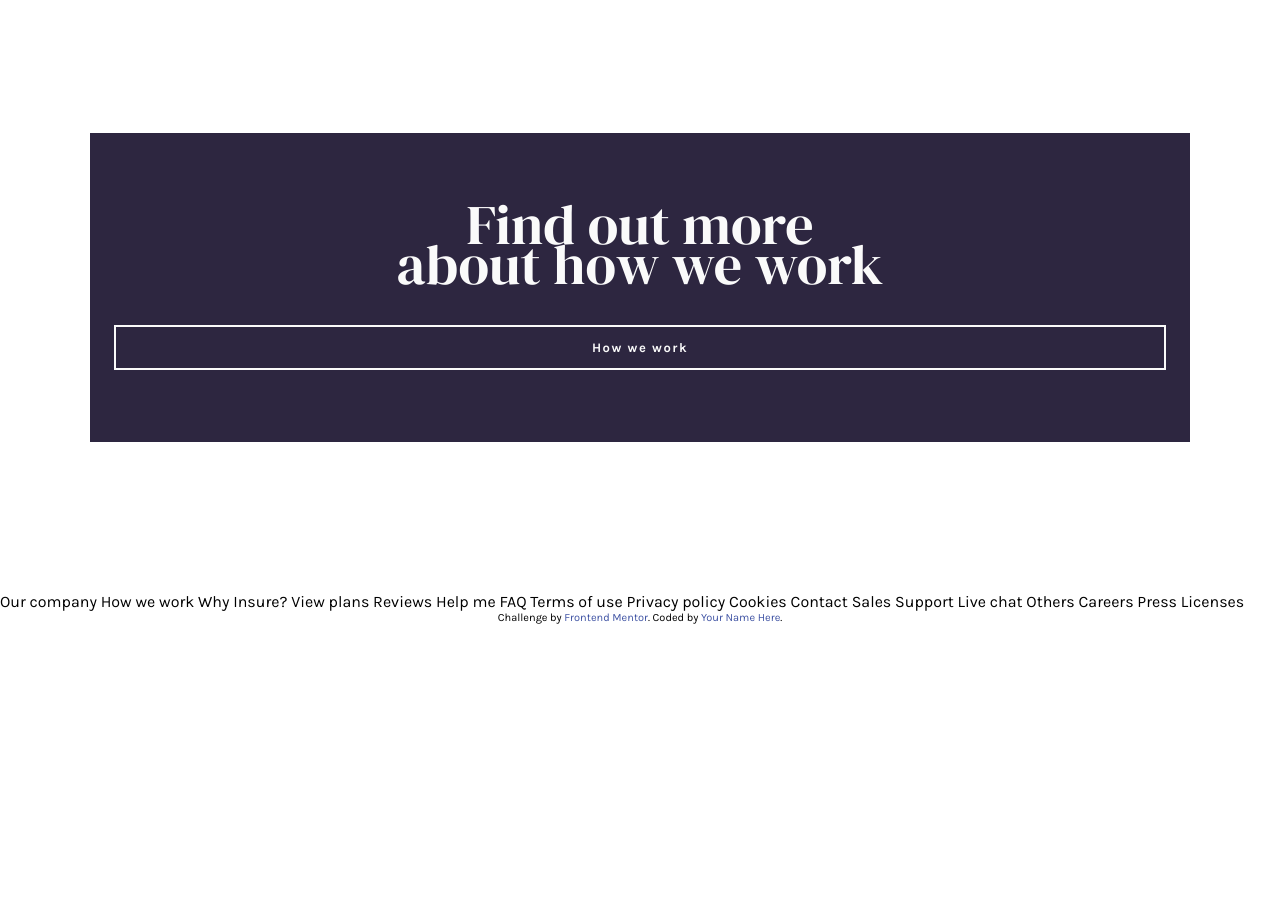
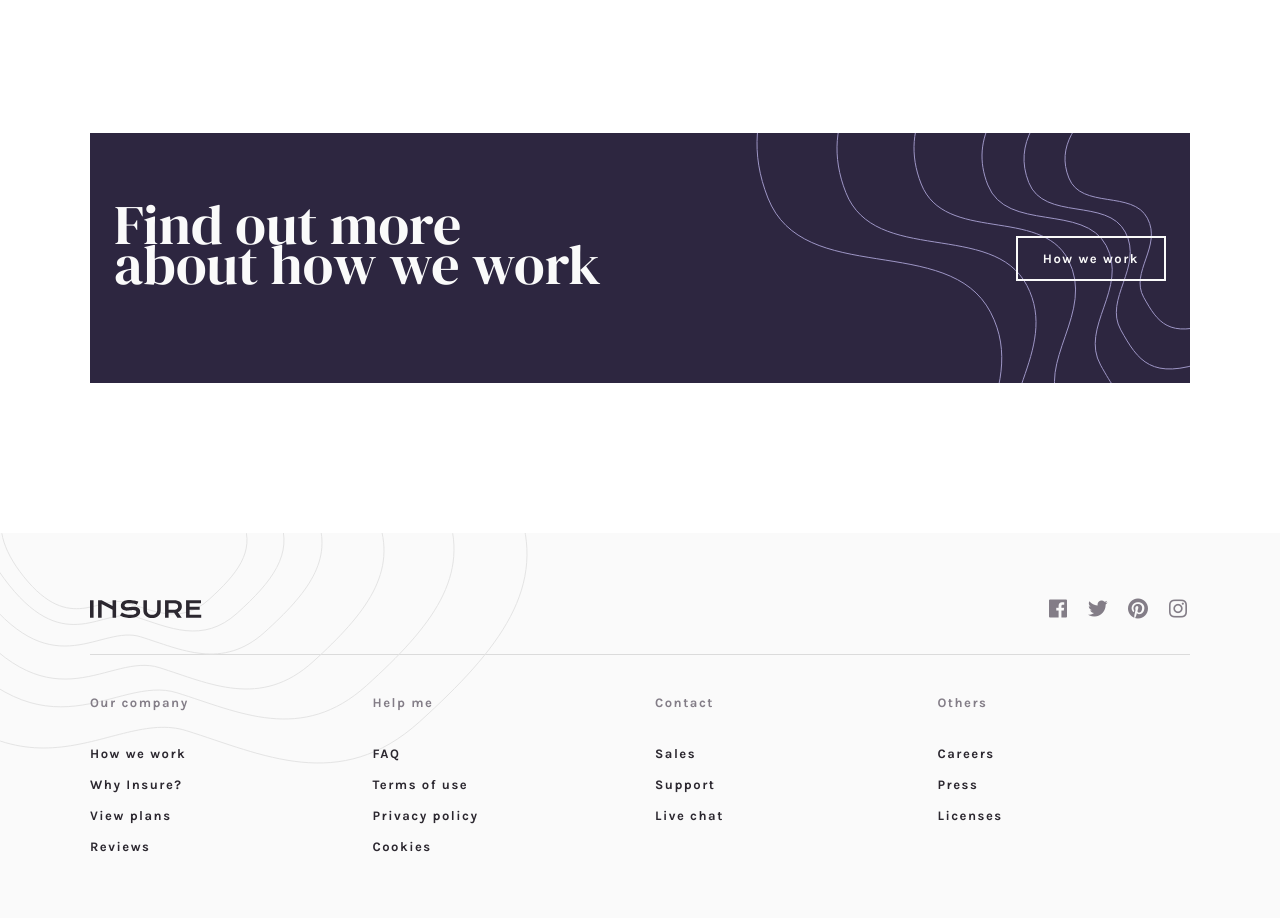
Before and after one commit to tvgc/insure-landing-page-master, a plain HTML site: page index.html in a window 1280 px wide. Shown: the part 1460-2378 px from the top of the page. Before the commit the page ends 2084 px from the top, so only its background shows below. Drawn offline with nearby package versions, Linux system fonts and the light colour scheme.

Commit message:
finished project

```diff
--- a/assets/css/base.css
+++ b/assets/css/base.css
@@ -158,7 +158,7 @@ body {
     content: '';
     height: 0.2rem;
     width: 0;
-    background-color: var(--color1);
+    background-color: black;
     position: absolute;
     left: 50%;
     bottom: -8px;
@@ -172,7 +172,7 @@ body {
     content: '';
     height: 0.2rem;
     width: 2.4rem;
-    background-color: var(--color1);
+    background-color: black;
     position: absolute;
     left: 50%;
     bottom: -8px;
--- a/assets/css/components.css
+++ b/assets/css/components.css
@@ -26,6 +26,7 @@
         gap: 2.4rem;
         padding: 4rem 2.4rem 0;
         font-size: var(--bigger-x1-fs);
+        z-index: 2;
     }
     .c-nav__item {
         width: 100%;
@@ -98,14 +99,17 @@
     .c-nav__menu .o-button {
         padding: 1.3rem 2.8rem;
     }
+    .c-nav__menu .o-button:hover {
+        background-color: var(--neutral1);
+        color: var(--neutral3);
+    }
 }
 
 
 
 
-
 /*-----------------------------------*\
-  #O-TEXT
+  #O-LINK
 \*-----------------------------------*/
 .o-link {
     font-size: var(--smaller-x1-fs);
@@ -303,6 +307,11 @@
   #MORE-SECTION
 \*-----------------------------------*/
 .c-more {
+    position: relative;
+    overflow: hidden;
+}
+
+.c-more__content {
     background-color: var(--color1);
     text-align: center;
     padding: 7.2rem 2.4rem;
@@ -310,11 +319,20 @@
     flex-direction: column;
     gap: 4rem;
 }
+@media (min-width: 756px) {
+    .c-more__content {
+        flex-direction: row;
+        justify-content: space-between;
+        text-align: start;
+        height: 25rem;
+    }
+}
 
 .c-more__title {
     color: var(--neutral3);
     font-size: var(--bigger-x3-fs);
     line-height: 4rem;
+    z-index: 1;
 }
 
 .c-more .o-button {
@@ -322,5 +340,112 @@
     color: var(--neutral3);
     border-color: var(--neutral3);
     padding: 1.3rem 2.5rem;
+    margin: 0 auto;
+}
+@media (min-width: 756px) {
+    .c-more .o-button {
+        margin: auto 0;
+    }
+}
 
+.c-more .o-button:hover {
+    background-color: var(--neutral3);
+    color: var(--neutral1);
+    border-color: var(--neutral3);
 }
+
+.c-more__bg {
+    position: absolute;
+    right: 0;
+    top: 0;
+}
+
+
+
+/*-----------------------------------*\
+  #FOOTER
+\*-----------------------------------*/
+.c-footer__box {
+    display: flex;
+    flex-direction: column;
+    gap: 3.2rem;
+    align-items: center;
+    border-bottom: solid hsla(0, 0%, 86%, 1) 0.1rem;
+    padding-bottom: 4rem;
+    margin-bottom: 4rem;
+}
+@media (min-width: 756px) {
+    .c-footer__box {
+        flex-direction: row;
+        align-items: center;
+        justify-content: space-between;
+        padding-bottom: 3.3rem;
+    }
+}
+
+.l-footer .o-logo {
+    z-index: 2;
+}
+
+
+.c-footer__medias {
+    display: flex;
+    gap: 1.6rem;
+    z-index: 2;
+}
+
+.c-footer__media {
+    display: flex;
+    font-size: 2.4rem;
+    color: var(--neutral2);
+    cursor: pointer;
+}
+
+.c-footer__media i {
+    transition-duration: 250ms;
+}
+
+.c-footer__media i:hover {
+    color: var(--neutral1);
+}
+
+.c-footer__links-box {
+    display: flex;
+    flex-direction: column;
+    gap: 4rem;
+}
+@media (min-width: 756px) {
+    .c-footer__links-box {
+        flex-direction: row;
+        gap: 3rem;
+    }
+}
+
+.c-footer__links {
+    display: flex;
+    flex-direction: column;
+    align-items: center;
+    gap: 1.6rem;
+    z-index: 2;
+}
+@media (min-width: 756px) {
+    .c-footer__links {
+        width: 25.5rem;
+        align-items: flex-start;
+    }
+}
+
+.l-footer .o-link:first-child {
+    margin-bottom: 2rem;
+    color: var(--neutral2);
+    cursor: default;
+}
+
+
+.c-footer__bg {
+    position: absolute;
+    top: 0;
+    left: 0;
+    z-index: 1;
+}
+/*prozimos passos: verificar uma forma de tirar o ultimo gap da sessão more. talvez criar outra tag dentro cmore e isolar ele.*/
--- a/assets/css/layout.css
+++ b/assets/css/layout.css
@@ -94,3 +94,13 @@
 /*-----------------------------------*\
   #FOOTER
 \*-----------------------------------*/
+.l-footer {
+    padding: 8.8rem 0;
+    background-color: var(--neutral3);
+    position: relative;
+}
+@media (min-width: 756px) {
+    .l-footer {
+        padding: 6.4rem 0;
+    }
+}
--- a/assets/js/main.js
+++ b/assets/js/main.js
@@ -5,5 +5,3 @@ const toggleMenu = document.querySelector('.js-toggle-menu')
 toggleMenu.addEventListener('click', e => {
     header.classList.toggle('is-active')
 })
-
-console.log('teste');
--- a/index.html
+++ b/index.html
@@ -8,6 +8,8 @@
 
   <link rel="stylesheet" href="assets/css/style.css">
 
+  <link href='https://unpkg.com/boxicons@2.1.4/css/boxicons.min.css' rel='stylesheet'>
+
   <title>Frontend Mentor | Insure landing page</title>
 
   <!-- Feel free to remove these styles or customise in your own stylesheet 👍 -->
@@ -17,6 +19,7 @@
   </style>
 </head>
 <body>
+  <!-- HEADER -->
   <header class="l-header js-header ">
     <div class="l-container">
       <nav class="c-nav">
@@ -125,13 +128,86 @@
     <section class="l-section l-more">
       <div class="l-container">
         <div class="c-more">
-          <h4 class="c-more__title">Find out more <br> about how we work</h4>
+          <div class="c-more__content">
+            <h4 class="c-more__title">Find out more <br> about how we work</h4>
 
-          <button class="o-button">How we work</button>
+            <button class="o-button">How we work</button>
+          </div>
+
+          <picture>
+            <source media="(max-width: 756px)" srcset="assets/images/bg-pattern-how-we-work-mobile.svg">
+            <source media="(min-width: 757px)" srcset="assets/images/bg-pattern-how-we-work-desktop.svg">
+
+            <img class="c-more__bg" src="assets/images/bg-pattern-how-we-work-mobile.svg" alt="">
+          </picture>
         </div>
       </div>
     </section>
   </main>
+
+  <footer class="l-footer">
+    <div class="l-container">
+      <div class="c-footer__box">
+        <img src="assets/images/logo.svg" alt="Logo" class="o-logo">
+
+        <div class="c-footer__medias">
+          <div class="c-footer__media">
+            <i class='bx bxl-facebook-square'></i>
+          </div>
+          <div class="c-footer__media">
+            <i class='bx bxl-twitter' ></i>
+          </div>
+          <div class="c-footer__media">
+            <i class='bx bxl-pinterest' ></i>
+          </div>
+          <div class="c-footer__media">
+            <i class='bx bxl-instagram' ></i>
+          </div>
+        </div>
+      </div>
+
+      <div class="c-footer__links-box">
+        <div class="c-footer__links">
+          <p class="o-link">Our company</p>
+          <a href="#" class="o-link">How we work</a>
+          <a href="#" class="o-link">Why Insure?</a>
+          <a href="#" class="o-link">View plans</a>
+          <a href="#" class="o-link">Reviews</a>
+        </div>
+
+        <div class="c-footer__links">
+          <p class="o-link">Help me</p>
+          <a href="#" class="o-link">FAQ</a>
+          <a href="#" class="o-link">Terms of use</a>
+          <a href="#" class="o-link">Privacy policy</a>
+          <a href="#" class="o-link">Cookies</a>
+        </div>
+
+        <div class="c-footer__links">
+          <p class="o-link">Contact</p>
+          <a href="#" class="o-link">Sales</a>
+          <a href="#" class="o-link">Support</a>
+          <a href="#" class="o-link">Live chat</a>
+          <a href="#" class="o-link"></a>
+        </div>
+
+        <div class="c-footer__links">
+          <p class="o-link">Others</p>
+          <a href="#" class="o-link">Careers</a>
+          <a href="#" class="o-link">Press</a>
+          <a href="#" class="o-link">Licenses</a>
+          <a href="#" class="o-link"></a>
+        </div>
+      </div>
+    </div>
+
+    <picture>
+      <source media="(max-width: 756px)" srcset="assets/images/bg-pattern-footer-mobile.svg">
+      <source media="(min-width: 757px)" srcset="assets/images/bg-pattern-footer-desktop.svg">
+
+      <img class="c-footer__bg" src="assets/images/bg-pattern-footer-mobile.svg" alt="">
+    </picture>
+  </footer>
 
 
 
@@ -140,39 +216,9 @@
 
 
 
-
-
-
-  Our company
-
-  How we work
-  Why Insure?
-  View plans
-  Reviews
-
-  Help me
-
-  FAQ
-  Terms of use
-  Privacy policy
-  Cookies
-
-  Contact
-
-  Sales
-  Support
-  Live chat
-
-  Others
-
-  Careers
-  Press
-  Licenses
-
-
-  <div class="attribution">
+  <!-- <div class="attribution">
     Challenge by <a href="https://www.frontendmentor.io?ref=challenge" target="_blank">Frontend Mentor</a>.
-    Coded by <a href="#">Your Name Here</a>.
+    Coded by <a href="#">Your Name Here</a>. -->
   </div>
 </body>
 </html>
```
Also changed, not shown: assets/images/screencapture-127-0-0-1-5500-index-html-2023-04-10-15_34_25.png (added), 1 other file.
